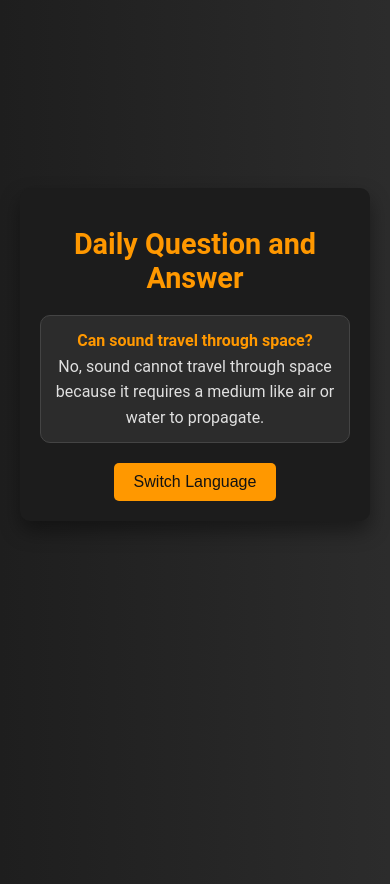
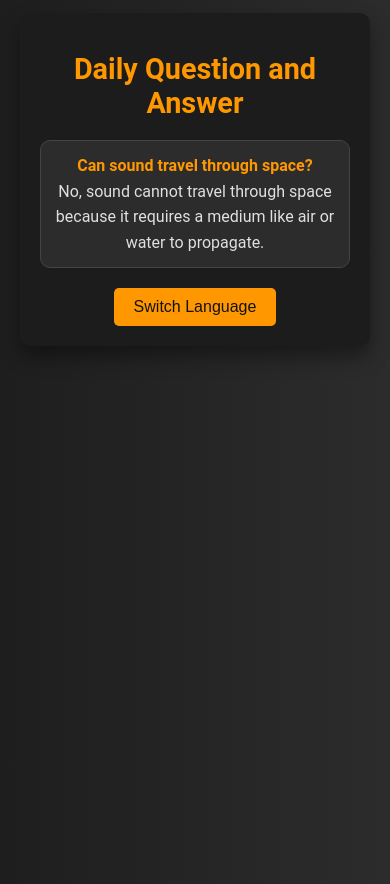
Before and after one commit to Stavros06gr/daily-random, a plain HTML site: page index.html in a window 390 px wide. Drawn offline with Linux system fonts and the light colour scheme.

Commit message:
Update style.css

```diff
--- a/style.css
+++ b/style.css
@@ -95,7 +95,7 @@ h1 {
         padding: 20px;
         width: 100%;
         max-width: 100%;
-        margin-bottom: 50%;
+        margin-bottom: 150%;
     }
 
     h1 {
```
